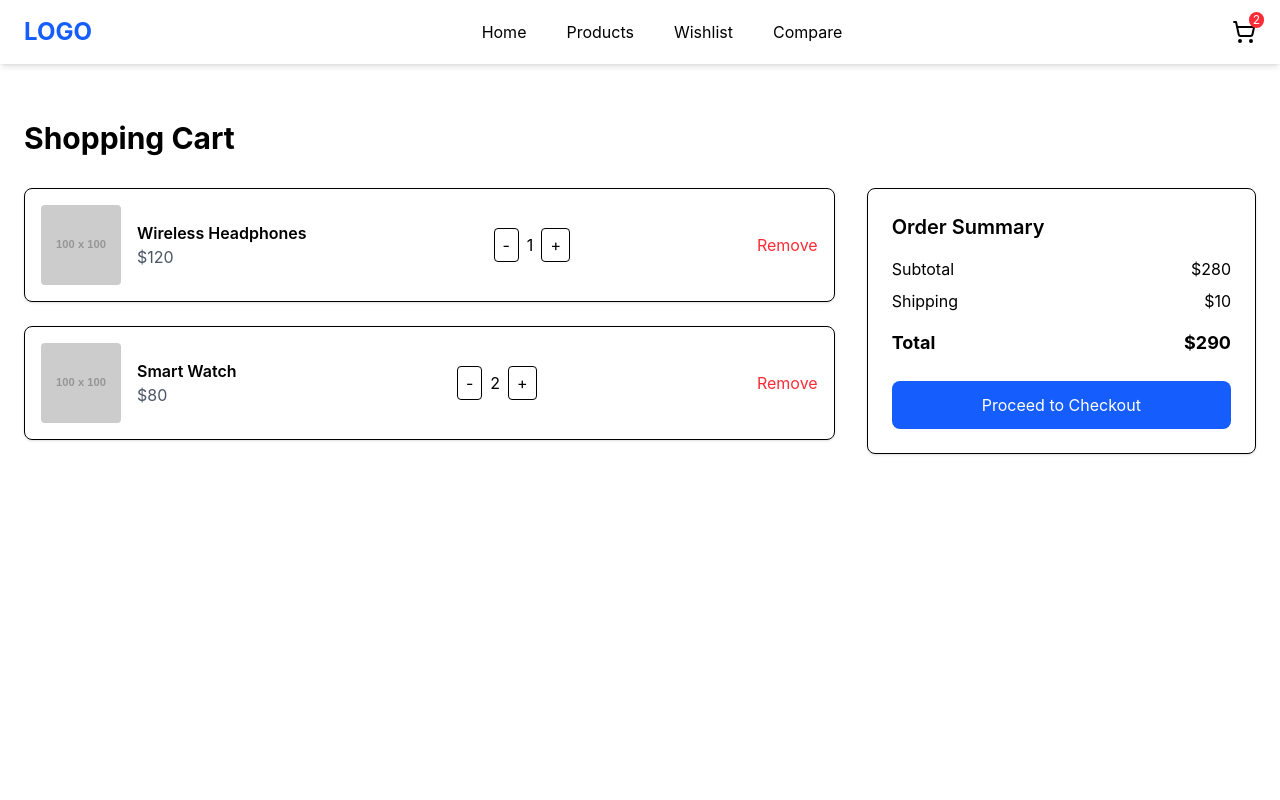
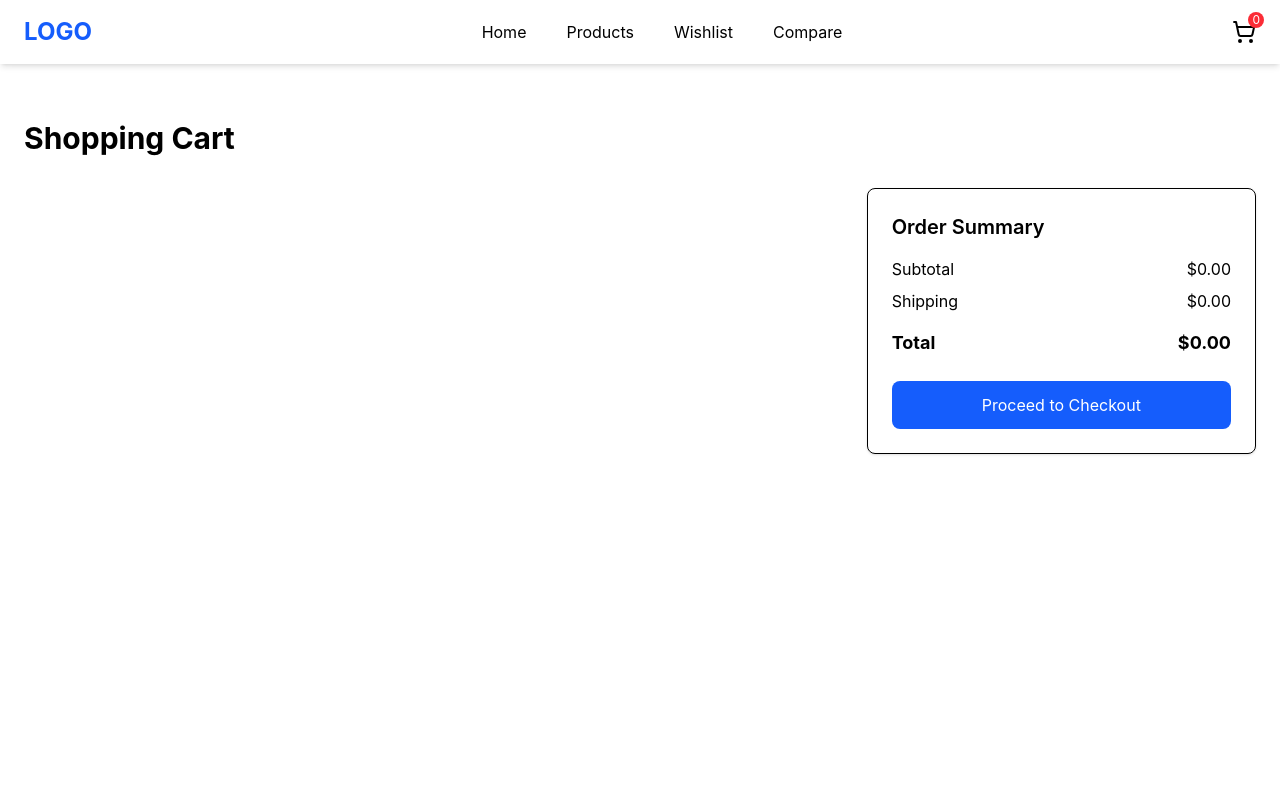
Before and after one commit to ahmed-yasser12/ecommerce, a React (Vite) app: page /cart in a window 1280 px wide. Shown: the top 800 px of the page. Built offline with nearby package versions, Linux system fonts and the light colour scheme.

Commit message:
Add Product Reviews to Product Details

```diff
--- a/package.json
+++ b/package.json
@@ -15,6 +15,7 @@
     "lucide-react": "^0.577.0",
     "react": "^19.2.4",
     "react-dom": "^19.2.4",
+    "react-hot-toast": "^2.6.0",
     "react-router-dom": "^7.13.1",
     "zustand": "^5.0.11"
   },
--- a/src/App.jsx
+++ b/src/App.jsx
@@ -7,12 +7,15 @@ import Cart from "./Pages/Cart/Cart";
 import Wishlist from "./Pages/Wishlist/Wishlist";
 import Compare from "./Pages/Compare/Compare";
 import Checkout from "./Pages/Checkout/Checkout";
+import { Toaster } from "react-hot-toast";
 
 
 
 export default function App() {
   return (
+
     <BrowserRouter>
+    <Toaster position="top-right" />
       <Routes>
         <Route path="/" element={<Layout />}>
           <Route index element={<Home />} />
--- a/src/Pages/Cart/Cart.jsx
+++ b/src/Pages/Cart/Cart.jsx
@@ -1,30 +1,21 @@
+import useCart from "../../hooks/useCart";
+
 export default function Cart() {
-  const cartItems = [
-    {
-      id: 1,
-      title: "Wireless Headphones",
-      price: 120,
-      image: "https://via.placeholder.com/100",
-      quantity: 1,
-    },
-    {
-      id: 2,
-      title: "Smart Watch",
-      price: 80,
-      image: "https://via.placeholder.com/100",
-      quantity: 2,
-    },
-  ];
-
+  const { cart, removeFromCart, increaseQty, decreaseQty } = useCart();
+  const subtotal = cart.reduce(
+    (total, item) => total + item.price * item.quantity,
+    0,
+  );
+  const shipping = cart.length > 0 ? 10 : 0;
+  const total = subtotal + shipping;
   return (
     <div className="max-w-7xl mx-auto px-6 my-20 py-10">
       <h1 className="text-3xl font-bold mb-8">Shopping Cart</h1>
 
       <div className="grid md:grid-cols-3 gap-8">
-
         {/* Cart Items */}
         <div className="md:col-span-2 space-y-6">
-          {cartItems.map((item) => (
+          {cart.map((item) => (
             <div
               key={item.id}
               className="flex items-center justify-between border rounded-lg p-4 shadow-sm"
@@ -45,13 +36,26 @@ export default function Cart() {
 
               {/* Quantity */}
               <div className="flex items-center gap-2">
-                <button className="px-2 py-1 border rounded">-</button>
+                <button
+                  className="px-2 py-1 border rounded"
+                  onClick={() => decreaseQty(item.id)}
+                >
+                  -
+                </button>
                 <span>{item.quantity}</span>
-                <button className="px-2 py-1 border rounded">+</button>
+                <button
+                  onClick={() => increaseQty(item.id)}
+                  className="px-2 py-1 border rounded"
+                >
+                  +
+                </button>
               </div>
 
               {/* Remove */}
-              <button className="text-red-500 hover:text-red-700">
+              <button
+                onClick={() => removeFromCart(item.id)}
+                className="text-red-500 hover:text-red-700"
+              >
                 Remove
               </button>
             </div>
@@ -64,24 +68,23 @@ export default function Cart() {
 
           <div className="flex justify-between mb-2">
             <span>Subtotal</span>
-            <span>$280</span>
+            <span>${subtotal.toFixed(2)}</span>
           </div>
 
           <div className="flex justify-between mb-4">
             <span>Shipping</span>
-            <span>$10</span>
+            <span>${shipping.toFixed(2)}</span>
           </div>
 
           <div className="flex justify-between font-bold text-lg mb-6">
             <span>Total</span>
-            <span>$290</span>
+            <span>${total.toFixed(2)}</span>
           </div>
 
           <button className="w-full bg-blue-600 text-white py-3 rounded-lg hover:bg-blue-700">
             Proceed to Checkout
           </button>
         </div>
-
       </div>
     </div>
   );
--- a/src/Pages/ProductDetails/ProductDetails.jsx
+++ b/src/Pages/ProductDetails/ProductDetails.jsx
@@ -3,9 +3,12 @@ import { getProductById } from '../../features/Products/Services/productAPI';
 import { useParams ,Link} from 'react-router-dom';
 import { Heart, ShoppingCart, Star } from 'lucide-react';
 import HalfStar from '../Products/HaIfStar';
+import useCart from '../../hooks/useCart';
+import toast from 'react-hot-toast';
 function ProductDetails() {
   const { id } = useParams();
   const [product, setProduct] = useState(null);
+  const { addToCart } = useCart();
 useEffect(() => {
     const fetchProductDetails = async () => {
       let productData = await getProductById(id);
@@ -118,7 +121,10 @@ useEffect(() => {
           <div className="flex items-center gap-4 pt-4">
 
             {/* Add To Cart */}
-             <Link to="/cart"  className="flex items-center gap-2
+             <Link to="/cart" onClick={() => {
+               addToCart(product);
+               toast.success("Added to cart 🛒");
+             }} className="flex items-center gap-2
              bg-blue-600 text-white px-6 py-3 rounded-lg hover:bg-blue-700 transition">
               <ShoppingCart size={20} />
               Add to Cart
--- a/src/Pages/Products/ProductItems.jsx
+++ b/src/Pages/Products/ProductItems.jsx
@@ -2,9 +2,12 @@ import { Heart, Star, ShoppingCart } from "lucide-react";
 import HalfStar from "./HaIfStar";
 import { Link } from "react-router-dom";
 import useWishList from "../../hooks/useWishList";
+import useCart from "../../hooks/useCart";
+import toast from "react-hot-toast";
 
 function ProductItems({ products }) {
   const { toggleWishList, isInWishList } = useWishList();
+  const { addToCart } = useCart();
   return (
     <>
       {products.slice(0, 9).map((product) => (
@@ -116,13 +119,16 @@ function ProductItems({ products }) {
               </p>
 
               {/* Add To Cart */}
-              <Link
-                to={`/cart`}
-                className="mt-4  px-4 flex items-center justify-center gap-2 bg-blue-600 text-white py-2 rounded-lg hover:bg-blue-700 transition"
+              <button
+                onClick={() => {
+                  addToCart(product);
+                  toast.success("Added to cart 🛒");
+                }}
+                className="mt-4 px-4 flex items-center justify-center gap-2 bg-blue-600 text-white py-2 rounded-lg hover:bg-blue-700 transition"
               >
                 <ShoppingCart size={18} />
                 Add to Cart
-              </Link>
+              </button>
             </div>
           </div>
         </div>
--- a/src/Pages/Products/Products.jsx
+++ b/src/Pages/Products/Products.jsx
@@ -69,7 +69,7 @@ function Products() {
 
   if (loading) {
     return (
-      <div className="flex flex-col items-center justify-center py-24">
+      <div className="flex flex-col items-center justify-center py-70">
         <div className="w-12 h-12 border-4 border-gray-200 border-t-blue-600 rounded-full animate-spin mb-4" />
         <p className="text-gray-500 text-sm">Loading products...</p>
       </div>
--- a/src/Pages/Wishlist/Wishlist.jsx
+++ b/src/Pages/Wishlist/Wishlist.jsx
@@ -1,13 +1,15 @@
 import { Link } from "react-router-dom";
 import useWishList from "../../hooks/useWishList";
+import useCart from "../../hooks/useCart";
+import toast from "react-hot-toast";
 
 function Wishlist() {
   const { items, removeFromWishList } = useWishList();
-
+  const { addToCart } = useCart();
   if (items.length === 0) {
     return (
-      <div className="text-center py-20 text-gray-500">
-        Your wishlist is empty
+      <div className="text-center py-50 text-gray-500">
+        <h2 className="text-2xl font-bold mb-4">Your Wishlist is Empty</h2>
       </div>
     );
   }
@@ -18,37 +20,32 @@ function Wishlist() {
 
       <div className="grid md:grid-cols-3 gap-6">
         {items.map((product) => (
-          <div
-            key={product.id}
-            className="border rounded-xl p-4 shadow"
-          >
+          <div key={product.id} className="border rounded-xl p-4 shadow">
             <img
               src={product.thumbnail}
               className="w-full h-48 object-cover rounded"
             />
 
-            <h3 className="mt-4 font-semibold">
-              {product.title}
-            </h3>
+            <h3 className="mt-4 font-semibold">{product.title}</h3>
 
-            <p className="text-blue-600 font-bold">
-              ${product.price}
-            </p>
+            <p className="text-blue-600 font-bold">${product.price}</p>
 
             <div className="flex gap-3 mt-4">
               {/* Move to Cart */}
-              <Link
-                to="/cart"
+              <button
+                onClick={() => {
+                  addToCart(product);
+                  removeFromWishList(product.id);
+                  toast.success("Moved to cart 🛒");
+                }}
                 className="bg-blue-600 text-white px-4 py-2 rounded"
               >
                 Move to Cart
-              </Link>
+              </button>
 
               {/* Remove */}
               <button
-                onClick={() =>
-                  removeFromWishList(product.id)
-                }
+                onClick={() => removeFromWishList(product.id)}
                 className="border px-4 py-2 rounded hover:bg-red-50 text-red-500"
               >
                 Remove
--- a/src/components/Navbar.jsx
+++ b/src/components/Navbar.jsx
@@ -1,9 +1,11 @@
 import { useState } from "react";
 import { ShoppingCart, Menu, X } from "lucide-react";
 import { Link } from "react-router-dom";
+import useCart from "../hooks/useCart";
 
 export default function Navbar() {
   const [open, setOpen] = useState(false);
+  const { cart } = useCart();
 
   return (
     <nav className="bg-white shadow-md fixed top-0 w-full z-10">
@@ -56,7 +58,7 @@ export default function Navbar() {
               <Link to={"/cart"}>
 <ShoppingCart className="w-6 h-6" />
               <span className="absolute -top-2 -right-2 bg-red-500 text-white text-xs px-1 rounded-full">
-                2
+                 {cart.length}
               </span>
               </Link>
 
--- /dev/null
+++ b/src/hooks/useCart.js
@@ -0,0 +1,54 @@
+import { create } from "zustand";
+import { persist } from "zustand/middleware";
+
+const useCart = create(
+  persist(
+    (set, get) => ({
+      cart: [],
+
+      addToCart: (product) => {
+        const existing = get().cart.find((item) => item.id === product.id);
+
+        if (existing) {
+          set({
+            cart: get().cart.map((item) =>
+              item.id === product.id
+                ? { ...item, quantity: item.quantity + 1 }
+                : item
+            ),
+          });
+        } else {
+          set({
+            cart: [...get().cart, { ...product, quantity: 1 }],
+          });
+        }
+      },
+
+      removeFromCart: (id) =>
+        set({
+          cart: get().cart.filter((item) => item.id !== id),
+        }),
+
+      increaseQty: (id) =>
+        set({
+          cart: get().cart.map((item) =>
+            item.id === id
+              ? { ...item, quantity: item.quantity + 1 }
+              : item
+          ),
+        }),
+
+      decreaseQty: (id) =>
+        set({
+          cart: get().cart.map((item) =>
+            item.id === id
+              ? { ...item, quantity: Math.max(1, item.quantity - 1) }
+              : item
+          ),
+        }),
+    }),
+    { name: "cart-storage" }
+  )
+);
+
+export default useCart;
```
Also changed, not shown: src/Pages/Products/Filter.jsx (deleted), src/Pages/Products/Pagination.jsx (deleted), 1 other file (tests, documents, lock files or other folders).
